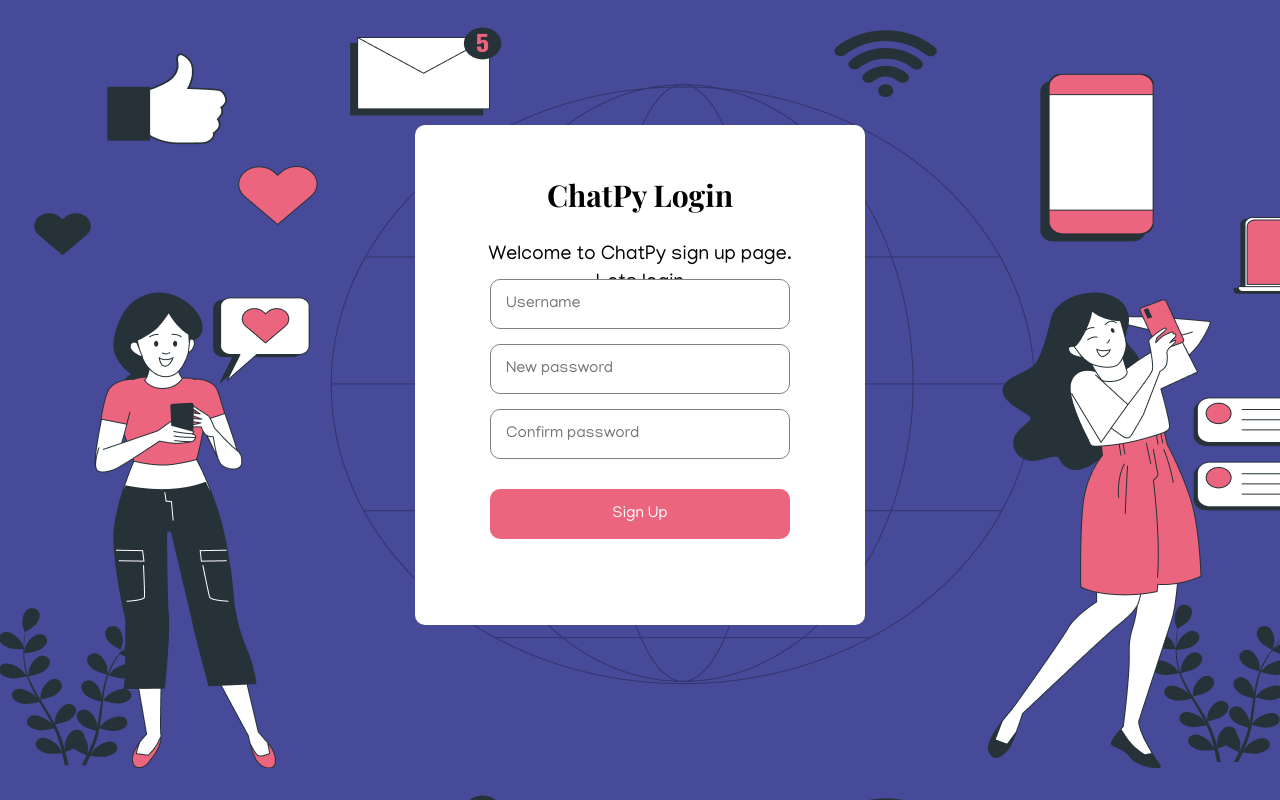
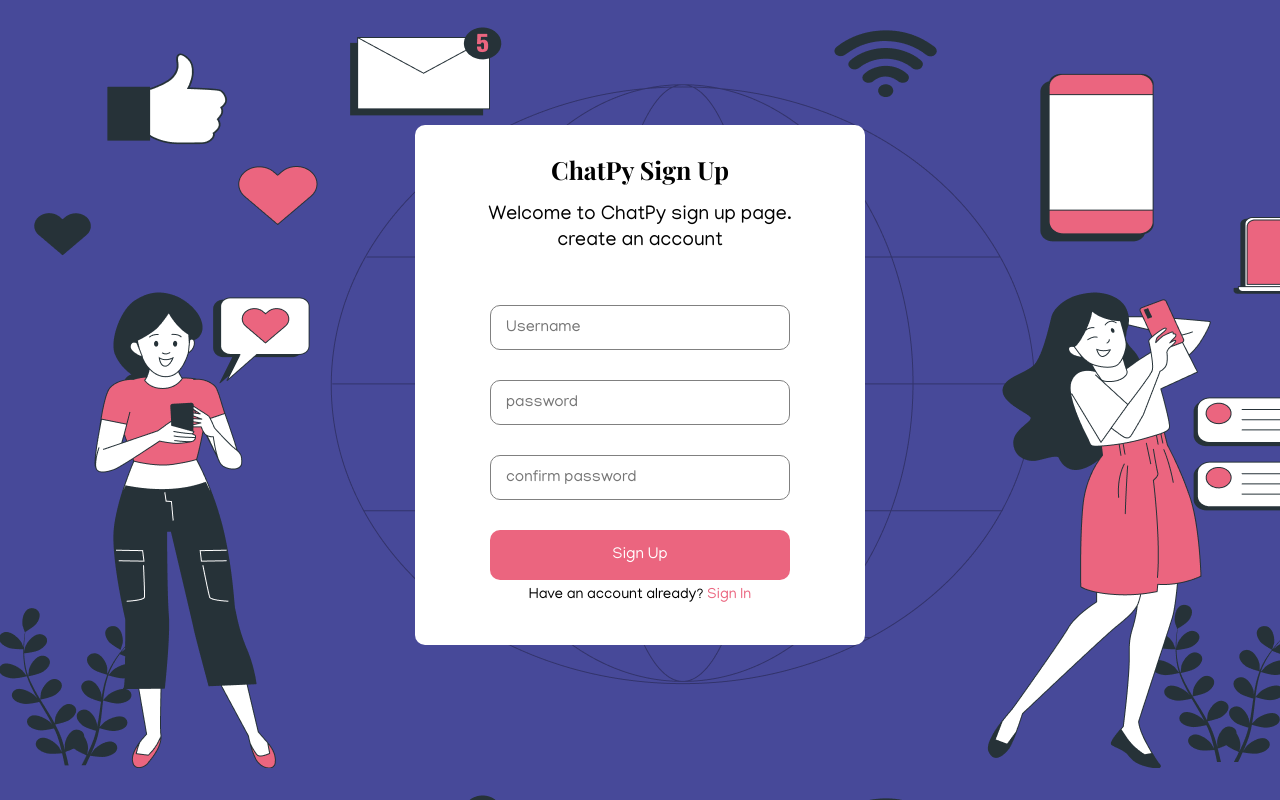
Before and after one commit to nkweku66/glblcd_CHATPY, a Python web app: template templates/signup.html in a window 1280 px wide. Run offline with Jinja, Linux system fonts and the light colour scheme; the template is opened without the code that fills it, so the values that code supplies are empty.

Commit message:
Add sign up page
Made changes to the signin page and the signup page

```diff
--- a/static/css/signup.css
+++ b/static/css/signup.css
@@ -20,12 +20,12 @@ p, span {
   line-height: 0;
 }
 
-.loginCont{
+.signupCont{
   background-color: #fff;
   border-radius: 10px;
   border-color: rgb(173, 4, 4);
   width: 450px;
-  height: 500px;
+  height: 520px;
   flex-direction: column;
   display: flex;
   justify-content: space-between;
@@ -34,72 +34,82 @@ p, span {
   top: 125px;
   margin: 0 auto;
 
-  .logtext{
-    font-family: 'Playfair Display', serif;
-    text-align: center;
-    margin-top: 50px;
-    font-size: 30px;
-
-    .textAlg{
-      margin-top: 40px;
-    }
   }
 
+  .signtext{
+    line-height: 50px;
+  }
 
-  .loginDetail{
+.signtext h4{
+  margin-top: 20px;
+  text-align: center;
+  font-family: 'Playfair Display', sans-serif;
+  font-size: 25px;
+}
+  .textAlg {
+    margin-top: 20px;
+    text-align: center;
+}
+
+
+
+  .signupDetail{
     display: flex;
     flex-direction: column;
     position: relative;
-    top: -71px;
-
+    top: -50px;
 
   }
 
 
-  .loginDetail input[type="text"], .loginDetail button {
+  .signupDetail input[type="text"], .signupDetail button {
     border: 1px solid gray;
     border-radius: 10px;
     width: 300px;
     padding: 15px;
-    height: 50px;
+    height: 45px;
     font-size: 1rem;
     font-family: 'Manjari', sans-serif;
     margin: 15px;
   }
 
-  .loginDetail input[type="password"]{
+  .signupDetail input[type="password"]{
     border: 1px solid gray;
     border-radius: 10px;
     width: 300px;
     padding: 15px;
-    height: 50px;
+    height: 45px;
     font-size: 1rem;
     font-family: 'Manjari', sans-serif;
-    margin: 0 auto;
+    margin: 15px;
   }
 
 
-  .loginDetail button {
+  .signupDetail button {
     background-color: #eb657f;
     border: none;
+    height: 50px;
     outline: none;
     color: #fff;
     cursor: pointer;
 
 }
 
+.signupDetail button:hover{
+  background-color: #ca5a71;
+}
+
+
+.signupDetail span{
+  font-size: 15px;
+  text-align: center;
+}
+
+.signupDetail span a{
+  color:#eb657f;
+  cursor: pointer;
+}
+
 input:focus {
     border-color: #eb657f ;
   }
-
-
-
-
-
-
-
-
-
-
-
-}
--- a/templates/login.html
+++ b/templates/login.html
@@ -23,6 +23,7 @@
           <input type="text" value="" placeholder="Username">
           <input type="text" placeholder="Password/Room ID">
           <button type="button">Sign In</button>
+          <span>Dont have an account? <a href="../templates/signup.html">Sign Up</a></span>
         </div>
       </div>
     </form>
--- a/templates/signup.html
+++ b/templates/signup.html
@@ -1,32 +1,32 @@
 <!DOCTYPE html>
 <html lang="en">
   <head>
-    <meta charset="UTF-8" />
-    <meta name="viewport" content="width=device-width, initial-scale=1.0" />
-    <title>CHATPY</title>
-    <link rel="stylesheet" href="../static/css/signup.css" />
+    <link rel="stylesheet" href="/static/css/signup.css">
     <link rel="preconnect" href="https://fonts.googleapis.com">
     <link rel="preconnect" href="https://fonts.gstatic.com" crossorigin>
     <link href="https://fonts.googleapis.com/css2?family=Manjari&family=Playfair+Display:wght@700&display=swap" rel="stylesheet">
     <meta charset="UTF-8">
-    <meta name="viewport" content="width=device-width, initial-scale=1.0">
-    <title>Sign Up</title>
+    <meta name="viewport" content="width=.loginC, initial-scale=1.0">
+    <title>Document</title>
   </head>
-  <body class="login">
-    <div class="loginCont">
-      <div class="logtext">
-        <h4>ChatPy Login</h4>
-        <div class="textAlg">
-          <p>Welcome to ChatPy sign up page.</p>
-          <span>Lets login</span>
+  <body class="signup">
+    <form action="POST">
+      <div class="signupCont">
+        <div class="signtext">
+          <h4>ChatPy Sign Up</h4>
+          <div class="textAlg">
+            <p>Welcome to ChatPy sign up page.</p>
+            <span>create an account</span>
+          </div>
+        </div>
+        <div class="signupDetail">
+          <input type="text" value="" placeholder="Username">
+          <input type="password" placeholder="password" class="pass">
+          <input type="password" placeholder="confirm password" class="pass">
+          <button type="submit" class="btn">Sign Up</button>
+          <span>Have an account already? <a href="../templates/login.html">Sign In</a> </span>
         </div>
       </div>
-      <div class="loginDetail">
-        <input type="text" value="" placeholder="Username">
-        <input type="password" name="" id="" placeholder="New password">
-        <input type="text" placeholder="Confirm password">
-        <button type="button">Sign Up</button>
-      </div>
-    </div>
+    </form>
   </body>
 </html>
```
Also changed, not shown: static/css/signin.css (+16 -0 lines).
